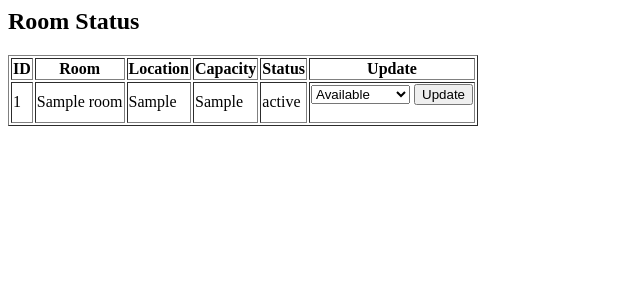
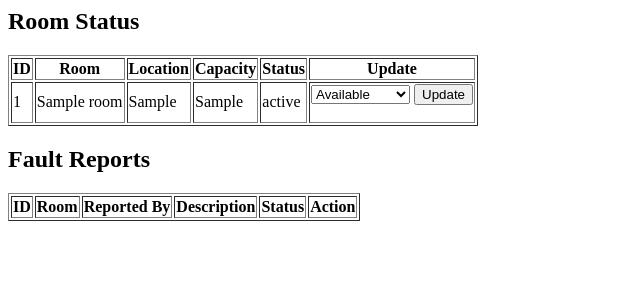
Before and after one commit to Eddie0705/Iot, a Flask app: page /room_status in a window 1280 px wide. Shown: the top 300 px of the page, without its empty margins (0-640 px from the left). Run offline with Flask 3, Linux system fonts and the light colour scheme; tables that the repository leaves empty or names only in its code hold one stand-in row (values such as "Sample post"); lists and menus that the app fills with data are empty; some libraries are stand-ins or nearby versions.

Commit message:
fixes the report webpage and the room status data

```diff
--- a/admin_pi/app.py
+++ b/admin_pi/app.py
@@ -82,9 +82,7 @@
 
 @app.route("/reports")
 def reports():
-    from database import get_fault_reports
-    rows = get_fault_reports()
-    return render_template("reports.html", fault_reports=rows)
+    return render_template("reports.html")
 
 
 @app.route("/generate_report")
@@ -99,16 +97,21 @@
 def confirm_fault(report_id):
     from database import resolve_fault_report, get_fault_report_room
     room_name = get_fault_report_room(report_id)
-    resolve_fault_report(report_id)
-    update_room_status(room_name, "maintenance")
-    publish_announcement(f"Room {room_name} down, waiting for maintenance")
-    return redirect("/reports")
+    print(f"confirm_fault: report_id={report_id}, room_name={room_name}")
+    if room_name:
+        resolve_fault_report(report_id)
+        update_room_status(room_name, "fault")
+        print(f"confirm_fault: updated {room_name} to fault")
+        publish_announcement(f"Room {room_name} down, waiting for maintenance")
+    return redirect("/room_status")
 
 
 @app.route("/room_status")
 def room_status():
+    from database import get_fault_reports
     rows = get_all_room_status()
-    return render_template("room_status.html", room_status=rows)
+    fault_rows = get_fault_reports()
+    return render_template("room_status.html", room_status=rows, fault_reports=fault_rows)
 
 
 @app.route("/update_room", methods=["POST"])
--- a/admin_pi/templates/room_status.html
+++ b/admin_pi/templates/room_status.html
@@ -31,3 +31,34 @@
     </tr>
     {% endfor %}
 </table>
+
+<h2>Fault Reports</h2>
+
+<table border="1">
+    <tr>
+        <th>ID</th>
+        <th>Room</th>
+        <th>Reported By</th>
+        <th>Description</th>
+        <th>Status</th>
+        <th>Action</th>
+    </tr>
+    {% for report in fault_reports %}
+    <tr>
+        <td>{{ report[0] }}</td>
+        <td>{{ report[1] }}</td>
+        <td>{{ report[2] }}</td>
+        <td>{{ report[3] }}</td>
+        <td>{{ report[4] }}</td>
+        <td>
+            {% if report[4] == 'pending' %}
+                <form action="/confirm_fault/{{ report[0] }}" method="POST" style="display:inline">
+                    <button type="submit">Confirm Fault</button>
+                </form>
+            {% else %}
+                {{ report[4] }}
+            {% endif %}
+        </td>
+    </tr>
+    {% endfor %}
+</table>
--- a/master_pi/db_init.py
+++ b/master_pi/db_init.py
@@ -9,6 +9,7 @@
     print("Connected to database successfully.")
     cur = con.cursor()
 
+    cur.execute("DROP TABLE IF EXISTS fault_reports")
     cur.execute("DROP TABLE IF EXISTS system_logs")
     cur.execute("DROP TABLE IF EXISTS bookings")
     cur.execute("DROP TABLE IF EXISTS rooms")
--- a/master_pi/db_seed.py
+++ b/master_pi/db_seed.py
@@ -51,7 +51,7 @@
     cur.execute("""
         INSERT INTO fault_reports (room_id, reported_by, description, status) VALUES
         (3, 4, 'Projector not working and AC broken', 'pending'),
-        (1, 5, 'Lights flickering', 'reviewed')
+        (1, 5, 'Lights flickering', 'pending')
     """)
 
     con.commit()
```
Also changed, not shown: admin_pi/templates/reports.html (+0 -31 lines).
